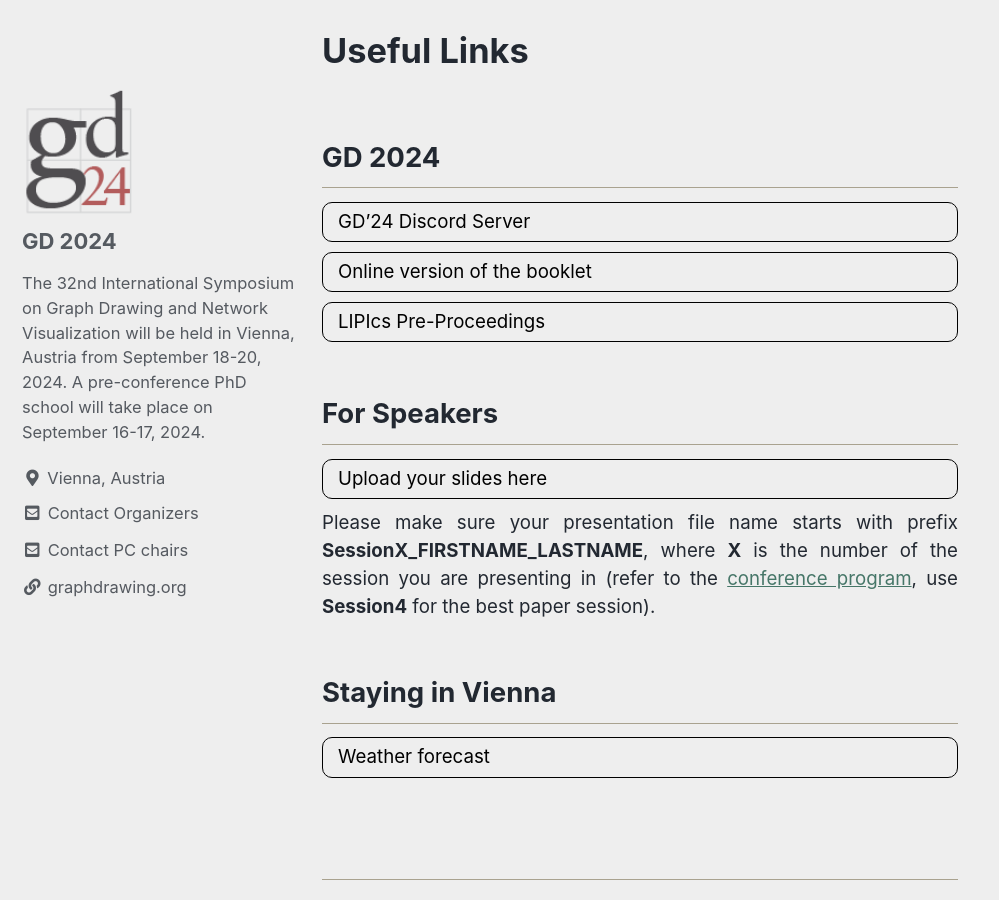
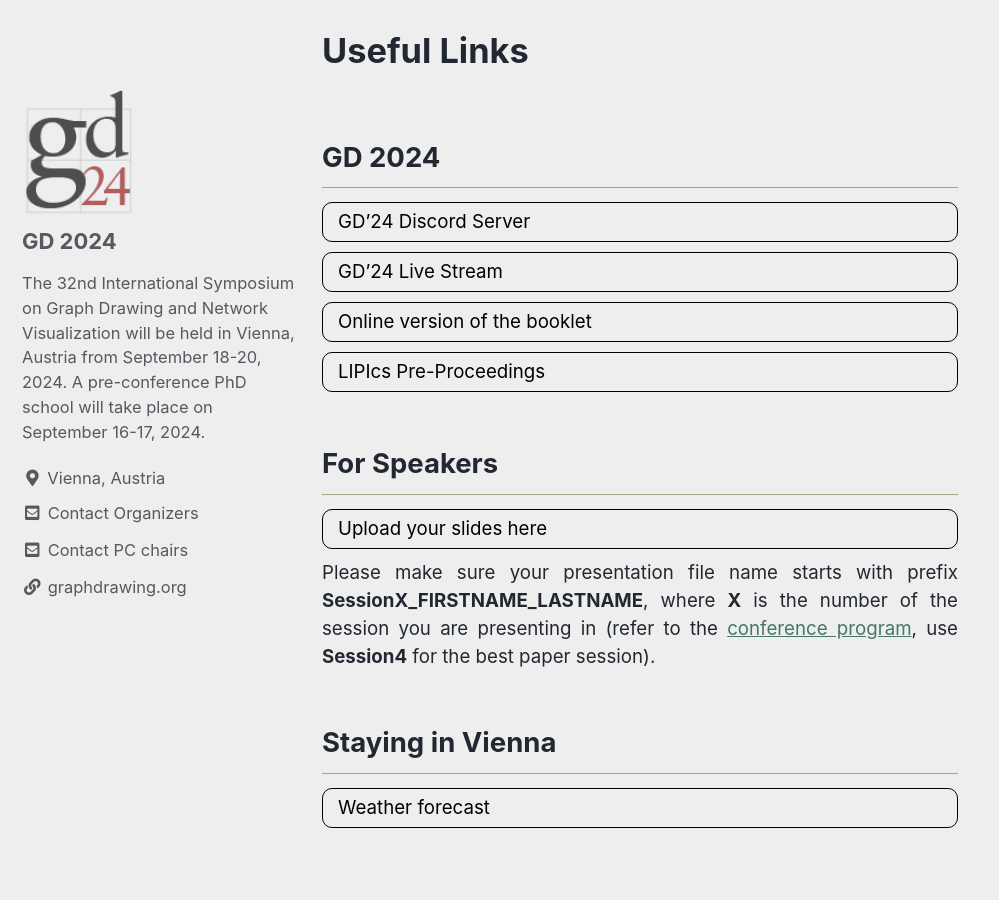
Before and after one commit to graphdrawing/gd2024, a Jekyll site: the page built from pages/links.md, in a window 1280 px wide and 900 px high, scrolled down 391 px. Shown: the whole window, without its empty margins (0-999 px from the left). Built offline with Jekyll 4.4.1, drawn with Linux system fonts in a browser that asks for light colours; cached includes are drawn as plain includes.

Commit message:
add livestream link

```diff
--- a/pages/links.md
+++ b/pages/links.md
@@ -39,6 +39,7 @@ header:
 
 ## GD 2024
 <a href="https://discord.gg/zWwcMkAf" target="_blank" class="link">GD'24 Discord Server</a>
+<a href="https://live.video.tuwien.ac.at/room/ba11b07/player.html" target="_blank" class="link">GD'24 Live Stream</a>
 <a href="../../assets/pdfs/booklet.pdf" target="_blank" class="link">Online version of the booklet</a>
 <a href="https://submission.dagstuhl.de/collections/GD-2024/preliminary-proceedings" target="_blank" class="link">LIPIcs Pre-Proceedings</a>
 
```
